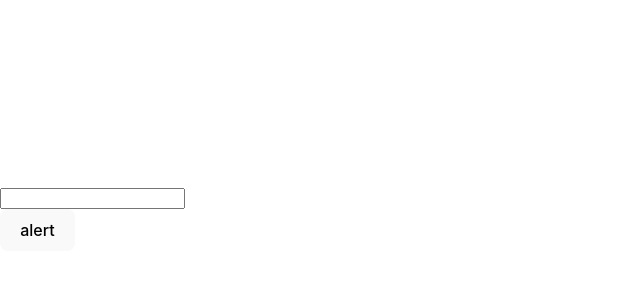
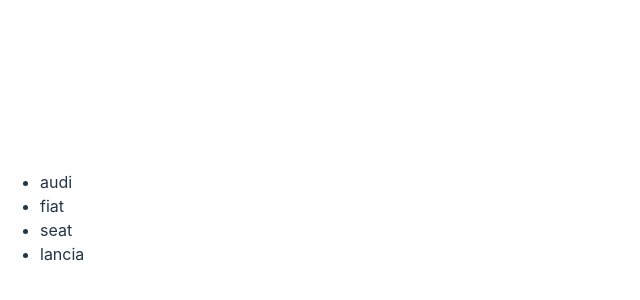
Before and after one commit to chelutaalex/exercises, a React (Vite) app in the folder react/: page / in a window 1280 px wide. Shown: the part 182-482 px from the top of the page, without its empty margins (0-640 px from the left). Built offline with nearby package versions, Linux system fonts and the light colour scheme.

Commit message:
lista di elementi

```diff
--- a/react/src/App.jsx
+++ b/react/src/App.jsx
@@ -3,12 +3,15 @@
 import TextInput from "./components/TextInput.jsx"
 import LoginForm from "./components/LoginForm.jsx"
 import UncontrolledInput from "./components/UncontrolledInput.jsx"
+import ItemList from "./components/ItemList.jsx"
 
 function App() {
 
+  const cars = ["audi" , "fiat" , "seat" , "lancia"]
+
   return (
     <>
-     <UncontrolledInput/>
+     <ItemList macchine = {cars}/>
     </>
   )
 }
--- /dev/null
+++ b/react/src/components/ItemList.jsx
@@ -0,0 +1,19 @@
+
+
+
+const ItemList = ({macchine}) => {
+
+    return(
+        <>
+            <ul>
+                {
+                    macchine.map((car, index) => (
+                        <li key={index}>{car}</li>
+                    ))
+                }
+            </ul>
+        </>
+    )
+}
+
+export default ItemList
```
